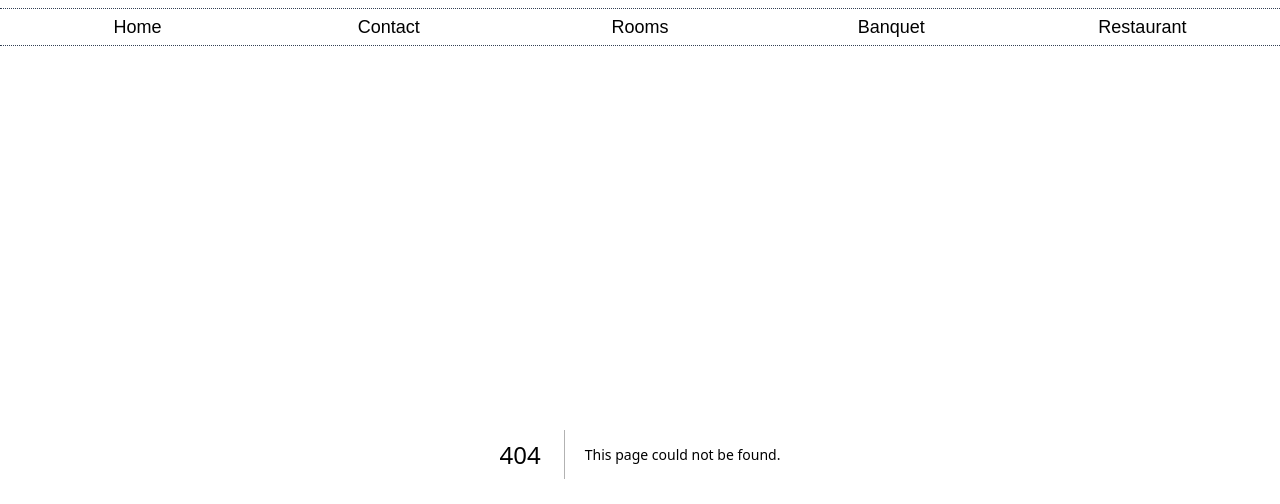
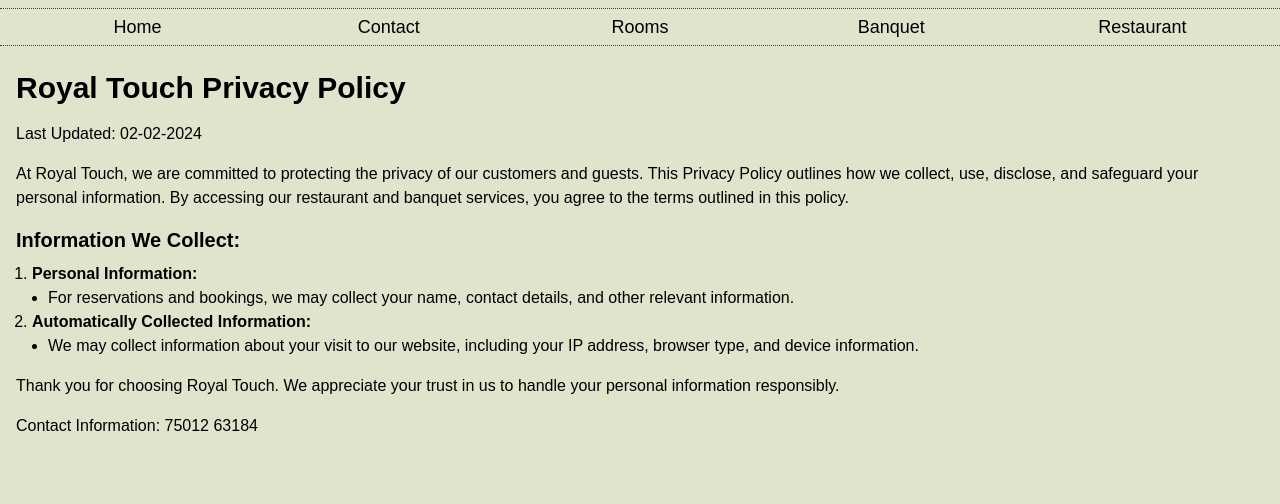
Before and after one commit to RiuSRoy/Hotel-Landmark-Malda, a Next.js app: page /privacy-policy-royal-touch in a window 1280 px wide. Before the commit this address had no page. Shown: the top 504 px of the page. Built offline with nearby package versions, Linux system fonts and the light colour scheme; a web font is replaced by a local one.

Commit message:
Privacy Policy Royal Touch

```diff
--- a/app/banquet-malda-wb/page.js
+++ b/app/banquet-malda-wb/page.js
@@ -4,6 +4,11 @@
 import { FontAwesomeIcon } from "@fortawesome/react-fontawesome";
 import { faLocationDot } from "@fortawesome/free-solid-svg-icons";
 import { googleBusinessProfile } from "../layout";
+
+
+export const metadata = {
+  title: "Royal Touch Banquet - Hosting Memorable Events in Malda"
+}
 
 export default function Banquet() {
   return (
--- a/app/layout.js
+++ b/app/layout.js
@@ -8,6 +8,15 @@
   subsets: ['latin'],
   weight: ['400', '400'],
 });
+
+
+const metadata = {
+  title: {
+    default: `Hotel Landmark Malda: Hospitality at its best | Book Your Perfect Stay`,
+    template: `%s | Enquire Now`
+  },
+  description: 'Elegant banquet hall services for hosting parties, corporate events, and special occasions. Book our spacious venue with our professional catering services. Host your event with style and sophistication."'
+}
 
 export default function RootLayout({ children }) {
 
--- /dev/null
+++ b/app/privacy-policy-royal-touch/page.js
@@ -0,0 +1,36 @@
+export default function PrivacyPolicy() {
+    return (
+        <>
+            <div className="container mx-auto p-4">
+
+            <h1 className="text-3xl font-bold mb-4">Royal Touch Privacy Policy</h1>
+
+            <p className="mb-4">Last Updated: 02-02-2024</p>
+
+            <p className="mb-4">At Royal Touch, we are committed to protecting the privacy of our customers and guests. This Privacy Policy outlines how we collect, use, disclose, and safeguard your personal information. By accessing our restaurant and banquet services, you agree to the terms outlined in this policy.</p>
+
+            <h2 className="text-xl font-bold mb-2">Information We Collect:</h2>
+
+            <ol className="list-decimal pl-4 mb-4">
+                <li><strong>Personal Information:</strong>
+                    <ul className="list-disc pl-4">
+                        <li>For reservations and bookings, we may collect your name, contact details, and other relevant information.</li>
+                    </ul>
+                </li>
+
+                <li><strong>Automatically Collected Information:</strong>
+                    <ul className="list-disc pl-4">
+                        <li>We may collect information about your visit to our website, including your IP address, browser type, and device information.</li>
+                    </ul>
+                </li>
+            </ol>
+
+            <p className="mb-4">Thank you for choosing Royal Touch. We appreciate your trust in us to handle your personal information responsibly.</p>
+
+            <footer>
+                <p>Contact Information: 75012 63184</p>
+            </footer>
+
+        </div>
+    </>)
+}
```
Also changed, not shown: 1 other file (tests, documents, lock files or other folders).
